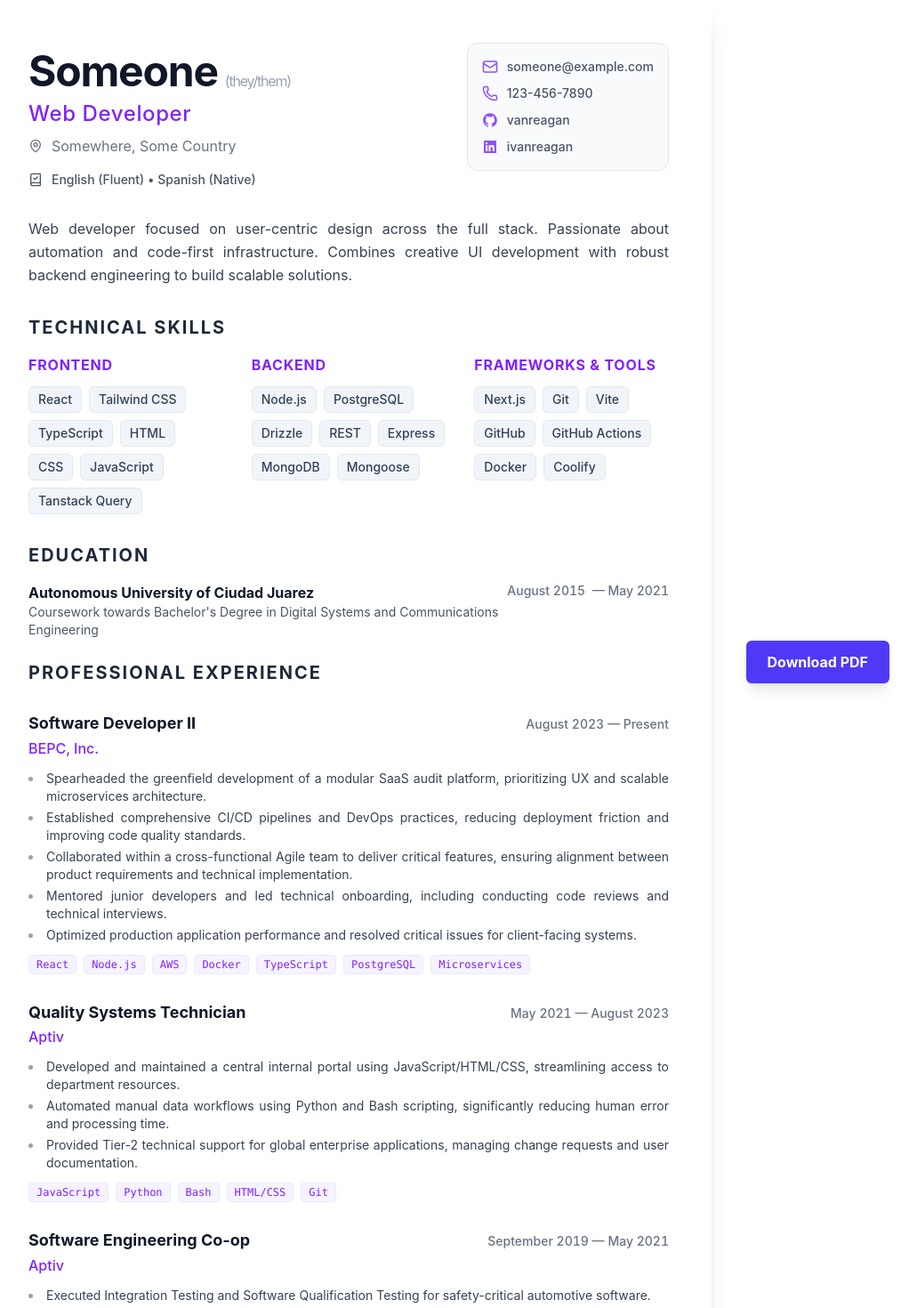
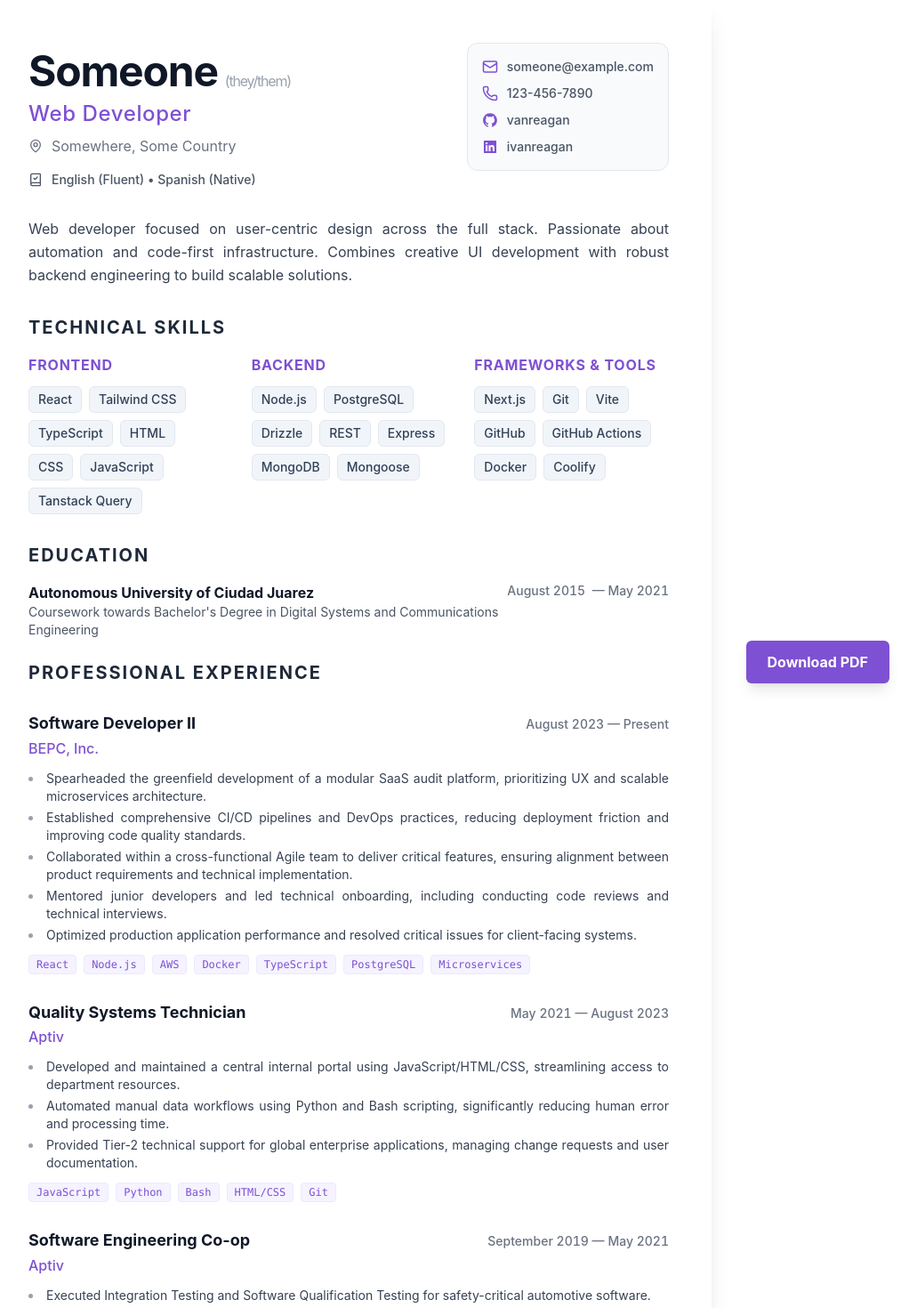
Before and after one commit to vanreagan/resume, a React (Vite) app: page / in a window 1280 px wide. Shown: the top 1470 px of the page at 89% size, without its empty margins (248-1279 px from the left). Built offline with nearby package versions, Linux system fonts and the light colour scheme.

Commit message:
Refactor components to use accent color for improved visual consistency and update CSS theme variables

```diff
--- a/src/Document.tsx
+++ b/src/Document.tsx
@@ -17,7 +17,7 @@ export default function Document() {
 
   return (
     // A4/Letter Aspect Ratio Container: 8.5in x 11in = 204 x 264 tailwind units
-    <div className="max-w-204 mx-auto min-h-264 bg-white p-12 shadow-xl print:shadow-none print:m-0 print:w-full print:p-0 flex flex-col gap-4">
+    <div className="max-w-204 mx-auto min-h-264 bg-white p-12 shadow-xl print:shadow-none print:m-0 print:w-full print:p-0 flex flex-col gap-4 ">
       <Header basics={resume.basics} />
       <Skills skills={resume.skills} />
       <Education education={resume.education} />
@@ -27,7 +27,7 @@ export default function Document() {
       <div className="fixed bottom-8 right-8 no-print">
         <button
           onClick={() => window.print()}
-          className="bg-indigo-600 hover:bg-indigo-700 text-white font-bold py-3 px-6 rounded-md shadow-lg transition-all cursor-pointer"
+          className="bg-accent hover:bg-accent-light text-white font-bold py-3 px-6 rounded-md shadow-lg transition-all cursor-pointer"
         >
           Download PDF
         </button>
--- a/src/components/Experience.tsx
+++ b/src/components/Experience.tsx
@@ -24,7 +24,7 @@ export const Experience = ({ work }: { work: WorkExperience[] }) => {
             </div>
 
             {/* Company Name */}
-            <div className="text-base text-violet-600 font-medium mb-3">
+            <div className="text-base text-accent font-medium mb-3">
               {job.url ? (
                 <a
                   href={job.url}
@@ -59,7 +59,7 @@ export const Experience = ({ work }: { work: WorkExperience[] }) => {
                 {job.techStack.map((tech) => (
                   <span
                     key={tech}
-                    className="text-xs font-mono text-violet-600 bg-violet-50 px-2 py-0.5 rounded border border-violet-100"
+                    className="text-xs font-mono text-accent bg-violet-50 px-2 py-0.5 rounded border border-violet-100"
                   >
                     {tech}
                   </span>
--- a/src/components/Header.tsx
+++ b/src/components/Header.tsx
@@ -38,7 +38,7 @@ export const Header = ({ basics }: { basics: Basics }) => {
             </span>
           )}
 
-          <p className="text-2xl font-medium text-violet-600 tracking-wide">
+          <p className="text-2xl font-medium text-accent tracking-wide">
             {basics.label}
           </p>
 
@@ -61,10 +61,10 @@ export const Header = ({ basics }: { basics: Basics }) => {
 
         <div className="shrink-0 bg-slate-50 rounded-xl p-4 border border-gray-200 print:bg-transparent print:border-none print:p-0">
           <div className="flex flex-col gap-2.5 text-sm font-medium text-gray-600">
-            <div className="flex items-center gap-2.5 justify-start hover:text-violet-600 transition-colors">
+            <div className="flex items-center gap-2.5 justify-start hover:text-accent-light transition-colors">
               <Mail
                 size={18}
-                className="text-violet-500 shrink-0"
+                className="text-accent shrink-0"
                 aria-hidden="true"
               />
               <a href={`mailto:${basics.email}`} className="text-right">
@@ -73,10 +73,10 @@ export const Header = ({ basics }: { basics: Basics }) => {
             </div>
 
             {IS_PHONE_VISIBLE && basics.phone && (
-              <div className="flex items-center gap-2.5 justify-start hover:text-violet-600 transition-colors">
+              <div className="flex items-center gap-2.5 justify-start hover:text-accent-light transition-colors">
                 <Phone
                   size={18}
-                  className="text-violet-500 shrink-0"
+                  className="text-accent shrink-0"
                   aria-hidden="true"
                 />
                 <a href={`tel:${basics.phone}`} className="text-right">
@@ -92,11 +92,11 @@ export const Header = ({ basics }: { basics: Basics }) => {
               return (
                 <div
                   key={profile.network}
-                  className="flex items-center gap-2.5 justify-start hover:text-violet-600 transition-colors"
+                  className="flex items-center gap-2.5 justify-start hover:text-accent-light transition-colors"
                 >
                   <Icon
                     size={18}
-                    className="text-violet-500 shrink-0"
+                    className="text-accent shrink-0"
                     aria-hidden="true"
                   />
                   <a
--- a/src/components/Projects.tsx
+++ b/src/components/Projects.tsx
@@ -13,7 +13,7 @@ export const Projects = ({ projects }: { projects: Project[] }) => {
         {projects.map((project) => (
           <div key={project.name} className="group break-inside-avoid">
             <div className="flex flex-col sm:flex-row sm:justify-between sm:items-center mb-2">
-              <h3 className="text-lg font-bold text-gray-900 group-hover:text-violet-600 transition-colors">
+              <h3 className="text-lg font-bold text-gray-900 group-hover:text-accent transition-colors">
                 {project.name}
               </h3>
 
@@ -23,7 +23,7 @@ export const Projects = ({ projects }: { projects: Project[] }) => {
                     href={project.url}
                     target="_blank"
                     rel="noreferrer"
-                    className="flex items-center gap-1 text-sm text-gray-500 hover:text-violet-600 font-medium"
+                    className="flex items-center gap-1 text-sm text-gray-500 hover:text-accent font-medium"
                   >
                     <ExternalLink size={14} />
                     <span>Visit Site</span>
@@ -34,7 +34,7 @@ export const Projects = ({ projects }: { projects: Project[] }) => {
                     href={project.repo}
                     target="_blank"
                     rel="noreferrer"
-                    className="flex items-center gap-1 text-sm text-gray-500 hover:text-violet-600 font-medium"
+                    className="flex items-center gap-1 text-sm text-gray-500 hover:text-accent font-medium"
                   >
                     <Github size={14} />
                     <span>Source</span>
@@ -61,7 +61,7 @@ export const Projects = ({ projects }: { projects: Project[] }) => {
               {project.keywords?.map((tech) => (
                 <span
                   key={tech}
-                  className="text-xs font-mono text-violet-600 bg-violet-50 px-2 py-0.5 rounded border border-violet-100"
+                  className="text-xs font-mono text-accent bg-violet-50 px-2 py-0.5 rounded border border-violet-100"
                 >
                   {tech}
                 </span>
--- a/src/components/Skills.tsx
+++ b/src/components/Skills.tsx
@@ -10,7 +10,7 @@ export const Skills = ({ skills }: { skills: SkillGroup[] }) => {
       <div className="grid grid-cols-1 md:grid-cols-3 gap-y-6 gap-x-8">
         {skills.map((group) => (
           <div key={group.name} className="flex flex-col gap-3">
-            <h3 className="text-md font-bold text-violet-600 uppercase tracking-wider">
+            <h3 className="text-md font-bold text-accent uppercase tracking-wider">
               {group.name}
             </h3>
 
--- a/src/index.css
+++ b/src/index.css
@@ -1,4 +1,10 @@
 @import "tailwindcss";
+
+@theme {
+  --color-accent: oklch(55.031% 0.19253 295.553);
+
+  --color-accent-light: oklch(0.7891 0.1304 304.41);
+}
 
 @layer base {
   body {
```
